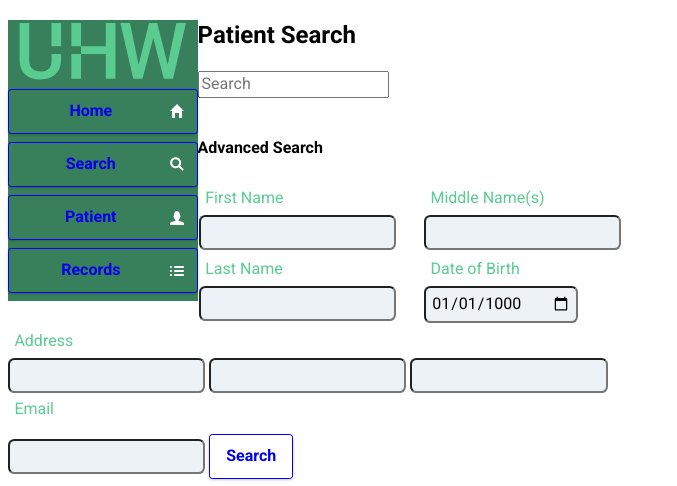
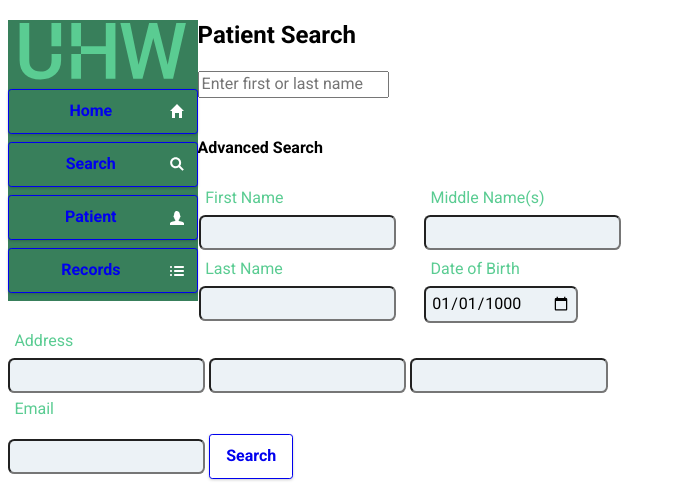
Before and after one commit to ojoesuff/uhw-ehr, a Symfony app: template templates/patient-search.html.twig in a window 1280 px wide. Shown: the top 486 px of the page, without its empty margins (0-677 px from the left). Run offline with Twig, Linux system fonts and the light colour scheme; the template is opened without the code that fills it, so the values that code supplies are empty; some libraries are stand-ins or nearby versions.

Commit message:
Finished phase 2, didn't fix quick search, just added note

```diff
--- a/src/Repository/PatientRepository.php
+++ b/src/Repository/PatientRepository.php
@@ -51,7 +51,7 @@ class PatientRepository extends ServiceEntityRepository
     public function findPatientsByName($name) {
 
         return $this->createQueryBuilder('p')
-            ->andWhere('p.firstName LIKE :name OR p.middleNames LIKE :name OR p.lastName LIKE :name')
+            ->andWhere('p.firstName LIKE :name OR p.lastName LIKE :name')
             ->setParameter('name', $name.'%')
             ->orderBy('p.firstName', 'ASC')
             ->setMaxResults(5)
--- a/templates/patient-search.html.twig
+++ b/templates/patient-search.html.twig
@@ -5,7 +5,7 @@
     <div data-role="content" class="width-640">
         <h2>Patient Search</h2>
         <div id="quick-search">
-            <input type="text" name="search-box" id="search-box" placeholder="Search">
+            <input type="text" name="search-box" id="search-box" placeholder="Enter first or last name">
             <div id="quick-search-results">
                 <input type="hidden" id="quick-search-insert">
             </div>
```
Also changed, not shown: templates/patient-profile.html.twig (+4 -4 lines).
